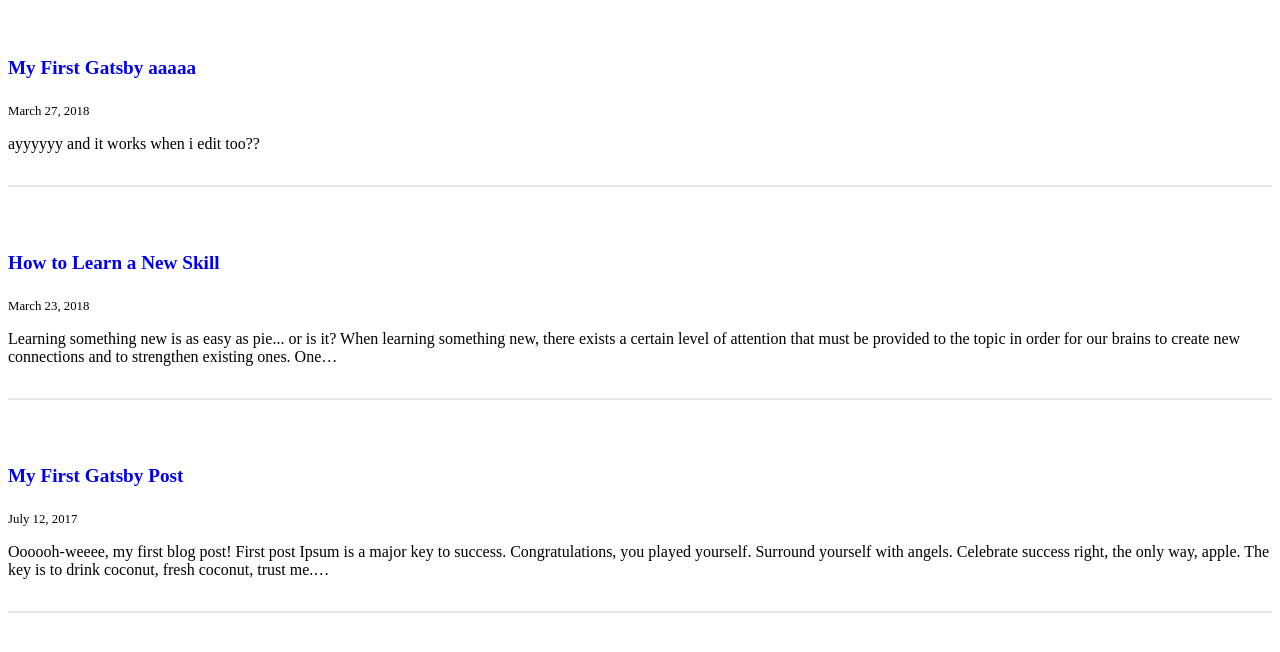
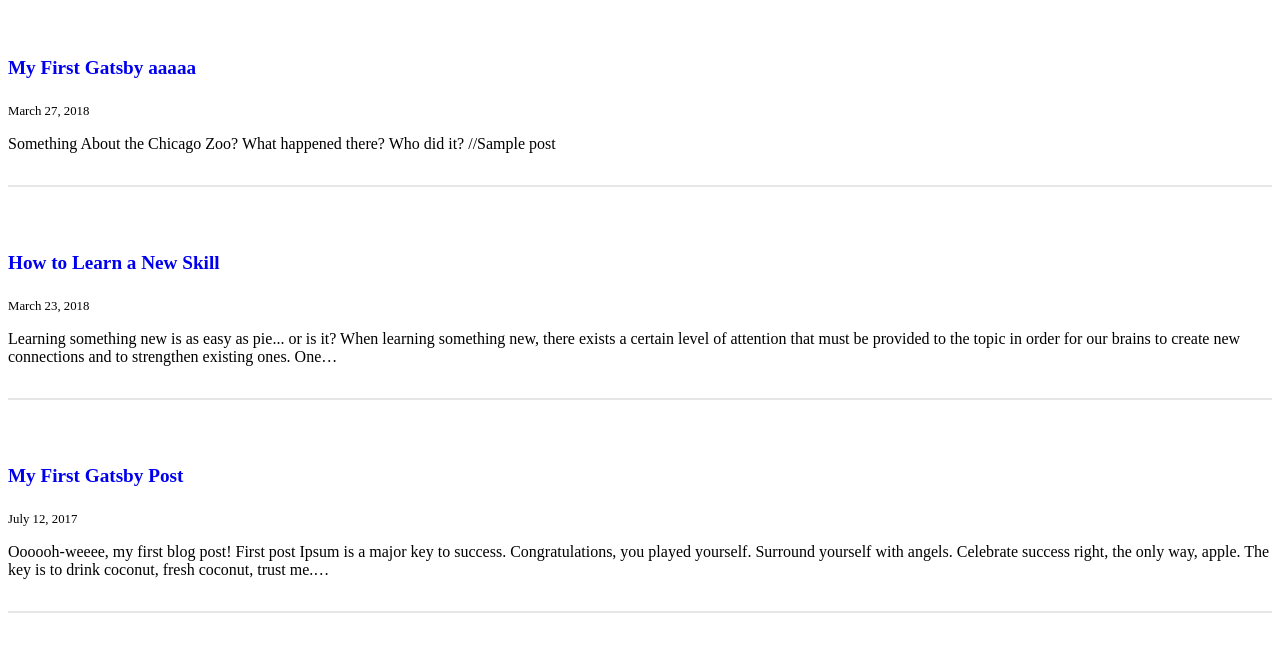
Before and after one commit to bchehraz/selformative-landing, a Gatsby site: page / in a window 1280 px wide. Built offline with nearby package versions, Linux system fonts and the light colour scheme; Gatsby itself is replaced by a stand-in of ours.

Commit message:
edited post and added sample tags for testing.

```diff
--- a/src/pages/first-post-1.md
+++ b/src/pages/first-post-1.md
@@ -2,9 +2,13 @@
 path: "/hello-world1"
 date: "2018-03-27T13:56:00.962Z"
 title: "My First Gatsby aaaaa"
+tags: ["animals", "Chicago", "zoo"]
 ---
 
-ayyyyyy
+Something About the Chicago Zoo?
 
+What happened there?
 
- and it works when i edit too??
+Who did it?
+
+//Sample post
```
